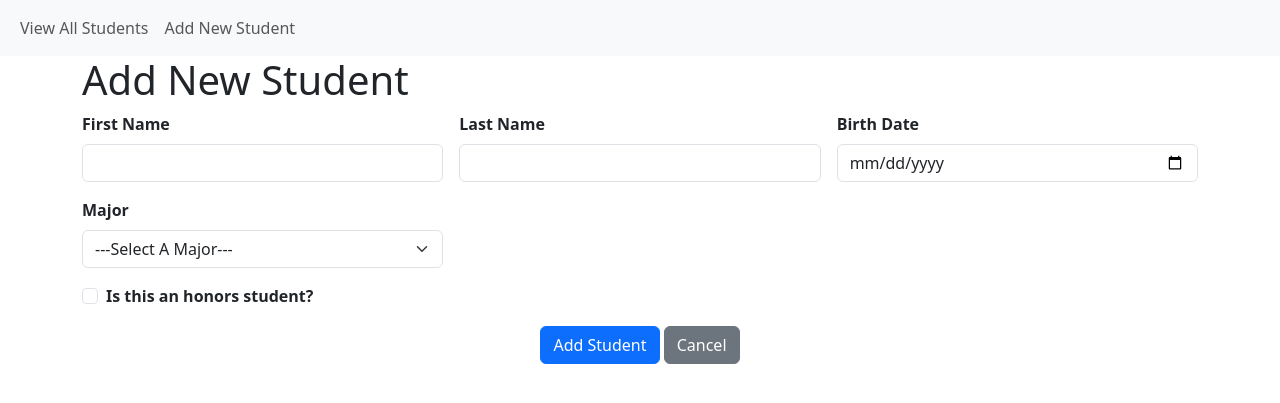
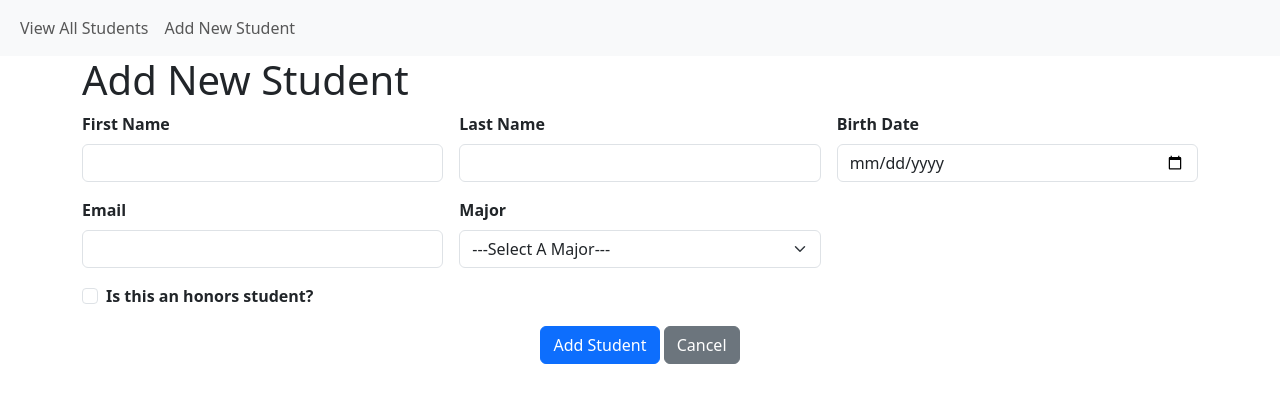
Before and after one commit to elianachoiumd/helloWorld, a Flask app: page /student/create in a window 1280 px wide. Shown: the top 403 px of the page. Run offline with Flask 3, Linux system fonts and the light colour scheme; data that the repository does not hold is empty.

Commit message:
Fixing syntax in student_entry.html

```diff
--- a/templates/student_entry.html
+++ b/templates/student_entry.html
@@ -47,6 +47,15 @@
     <input type="date" class="form-control" id="birth_date" name="birth_date" value="{{ student['birth_date'].strftime('%Y-%m-%d') if student else '' }}" required>
     {% else %}
         <br>{{ student['birth_date'].strftime('%m/%d/%Y') }}
+    {% endif %}
+  </div>
+
+  <div class="col-md-4">
+    <label for="email" class="form-label"><strong>Email</strong></label>
+    {% if action and action in ['create', 'update'] %}
+    <input type="email" class="form-control" id="email" name="email" maxlength="100" value="{{ student['email'].str('\w+@\w+\.\w{3}') if student else '' }}" required>
+    {% else %}
+        <br>{{ student['email'].str('\w+@\w+\.\w{3}') }}
     {% endif %}
   </div>
 
```
